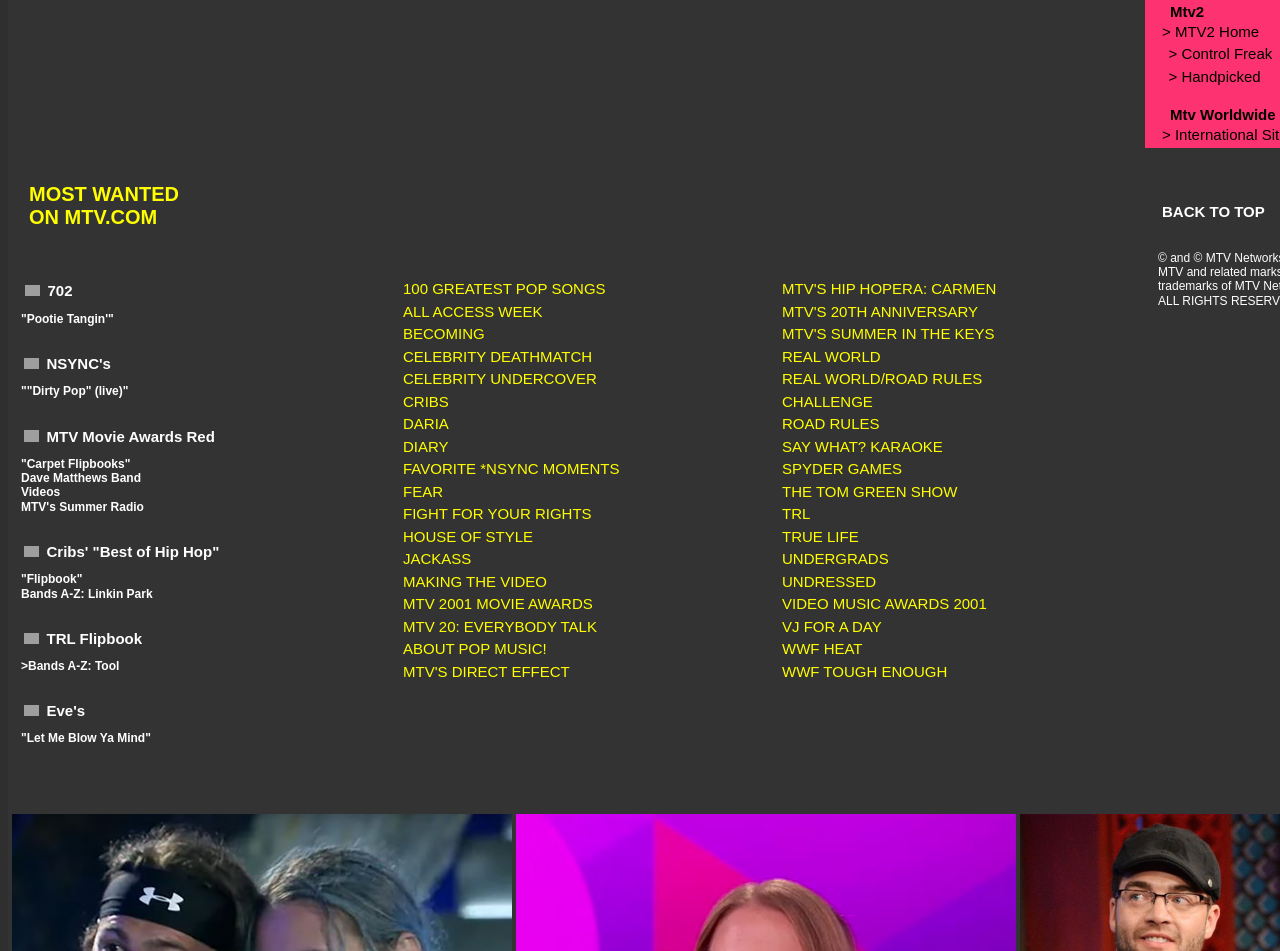
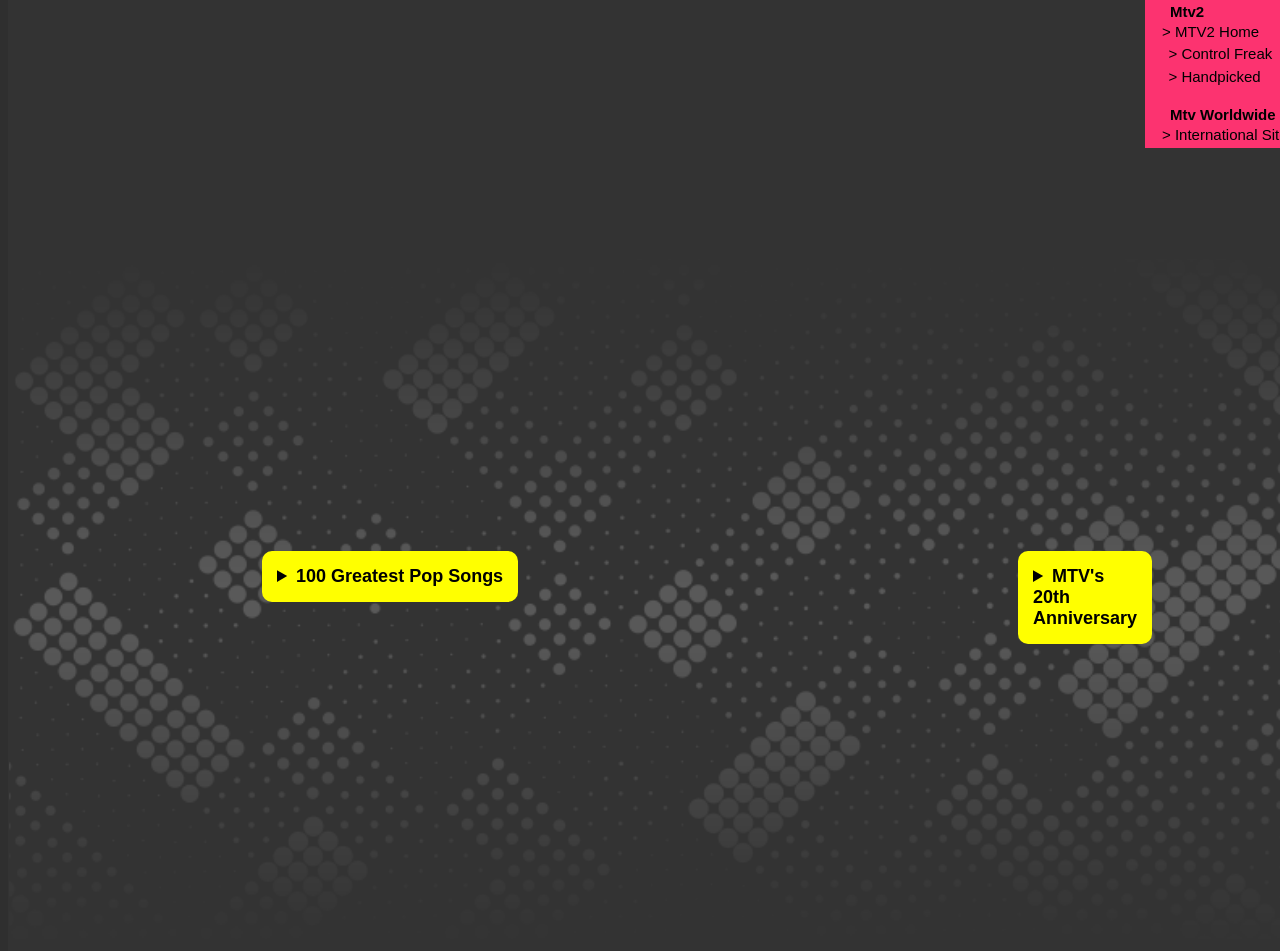
Before and after one commit to margherita0/margherita0.github.io, a plain HTML site: page index.html in a window 1280 px wide. Shown: the part 1505-2456 px from the top of the page. Drawn offline with Linux system fonts and the light colour scheme; grey boxes are pictures that could not be loaded.

Commit message:
modifica 14.12.21

```diff
--- a/index.html
+++ b/index.html
@@ -155,19 +155,17 @@
                                                             &ensp;&ensp;&ensp;<span id="boldnero">Mtv Worldwide</span><br />
                                                             &ensp;&ensp;<span id="nero">> International Sites</span><br />
                                                               </tr>
+                                                              <tr height="900px">
+                                                                <td colspan="4">
+                                                                  <div class="sfondo">
+                                                                    <table width="100%">
                                                                       <tr>
                                                                         <td>
-                                                                  <br />
-                                                                  <h2>&ensp;&ensp;MOST WANTED<br />&ensp;&ensp;ON MTV.COM</h2><br /><br />
-                                                                    &ensp;&ensp;<img width="15" src="https://icon-library.com/images/camera-icon-png-white/camera-icon-png-white-18.jpg"><span class="testobold">&ensp;702<br /><p>&ensp;&ensp;"Pootie Tangin'"</p><br />
-                                                                    &ensp;&ensp;<img width="15" src="https://icon-library.com/images/camera-icon-png-white/camera-icon-png-white-18.jpg"><span class="testobold">&ensp;NSYNC's<br /><p>&ensp;&ensp;""Dirty Pop" (live)"</p><br />
-                                                                    &ensp;&ensp;<img width="15" src="https://icon-library.com/images/camera-icon-png-white/camera-icon-png-white-18.jpg"><span class="testobold">&ensp;MTV Movie Awards Red<br /><p>&ensp;&ensp;"Carpet Flipbooks"<br />&ensp;&ensp;Dave Matthews Band<br />&ensp;&ensp;Videos<br />&ensp;&ensp;MTV's Summer Radio</p><br />
-                                                                    &ensp;&ensp;<img width="15" src="https://icon-library.com/images/camera-icon-png-white/camera-icon-png-white-18.jpg"><span class="testobold">&ensp;Cribs' "Best of Hip Hop"<br /><p>&ensp;&ensp;"Flipbook"<br />&ensp;&ensp;Bands A-Z: Linkin Park</p><br />
-                                                                    &ensp;&ensp;<img width="15" src="https://icon-library.com/images/camera-icon-png-white/camera-icon-png-white-18.jpg"><span class="testobold">&ensp;TRL Flipbook<br /><p>&ensp;&ensp;>Bands A-Z: Tool</p><br />
-                                                                    &ensp;&ensp;<img width="15" src="https://icon-library.com/images/camera-icon-png-white/camera-icon-png-white-18.jpg"><span class="testobold">&ensp;Eve's<br /><p>&ensp;&ensp;"Let Me Blow Ya Mind"</p><br /><br /><br /></td>
-                                                                      <td><span id="maiuscolo"><br />
-                                                                        &ensp;&ensp;100 Greatest Pop Songs<br />
-                                                                        &ensp;&ensp;All Access Week<br />
+                                                                        <section>
+                                                                        <details>
+                                                                        <summary>100 Greatest Pop Songs<br /></summary>
+                                                                        <span id="maiuscolo">
+                                                                        <br />&ensp;&ensp;All Access Week<br />
                                                                         &ensp;&ensp;Becoming<br />
                                                                         &ensp;&ensp;Celebrity Deathmatch<br />
                                                                         &ensp;&ensp;Celebrity Undercover<br />
@@ -183,10 +181,16 @@
                                                                         &ensp;&ensp;MTV 2001 Movie Awards<br />
                                                                         &ensp;&ensp;MTV 20: Everybody Talk<br />
                                                                         &ensp;&ensp;About Pop Music!<br />
-                                                                        &ensp;&ensp;MTV's Direct Effect<br /></span><br /></td>
-                                                                        <td><span id="maiuscolo"><br />
-                                                                          &ensp;&ensp;MTV's Hip Hopera: Carmen<br />
-                                                                          &ensp;&ensp;MTV's 20th Anniversary<br />
+                                                                        &ensp;&ensp;MTV's Direct Effect<br /></span>
+                                                                        </details>
+                                                                        </section>
+                                                                        </td>
+                                                                       <td>
+                                                                       <section>
+                                                                        <details>
+                                                                        <summary>MTV's 20th Anniversary</summary>
+                                                                        <span id="maiuscolo">
+                                                                        <br />&ensp;&ensp;MTV's Hip Hopera: Carmen<br />
                                                                         &ensp;&ensp;MTV's Summer in the Keys<br />
                                                                         &ensp;&ensp;Real World<br />
                                                                         &ensp;&ensp;Real World/Road Rules<br />
@@ -202,13 +206,13 @@
                                                                         &ensp;&ensp;Video Music Awards 2001<br />
                                                                         &ensp;&ensp;VJ For A Day<br />
                                                                         &ensp;&ensp;WWF Heat<br />
-                                                                          &ensp;&ensp;WWF Tough Enough</span><br /><br /></td>
-                                                                          <td valign="top"><br /><br /><br />&ensp;&ensp;<span class="testobold">BACK TO TOP</span><br /><br />
-                                                                              <p>
-                                                                              &ensp;&ensp;© and © MTV Networks<br />
-                                                                              &ensp;&ensp;MTV and related marks are<br />
-                                                                              &ensp;&ensp;trademarks of MTV Networks<br />
-                                                                              &ensp;&ensp;ALL RIGHTS RESERVED</p><br /></td>
+                                                                        &ensp;&ensp;WWF Tough Enough</span>
+                                                                        </details>
+                                                                       </section>
+                                                                     </td>
+                                                                    </tr>
+                                                                  </table>
+                                                                </td>
                                                               </tr>
                                                                             <tr>
                                                                               <td colspan="4" align="center" valign="middle">
--- a/mtv_layout.css
+++ b/mtv_layout.css
@@ -193,9 +193,35 @@
 #maiuscolo {
   font-family: "Metropolis", sans-serif;
   font-size: 15px;
-  color: #FFFF00;
+  font-weight: 500;
+  text-align: left;
+  color: black;
   line-height: 1.5;
-  text-transform:uppercase;
+  text-transform: none;
+}
+section {
+  max-width: 300px;
+  margin: 300px 250px;
+  position: absolute;
+}
+details {
+  background: #FFFF00;
+  color: black;
+  padding: 15px;
+  margin-bottom: 1px;
+  border-radius: 10px;
+}
+summary {
+  cursor: pointer;
+  font-family: "Metropolis", sans-serif;
+  font-weight: 900;
+  font-size: 18;
+}
+.sfondo {
+  background-image: url("sfondo.png");
+  height: 700px;
+  background-repeat: no-repeat;
+  background-size: cover;
 }
 .container {
   position: relative;
```
Also changed, not shown: sfondo.png (added). Lines whose indentation alone changed are shown as unchanged.
